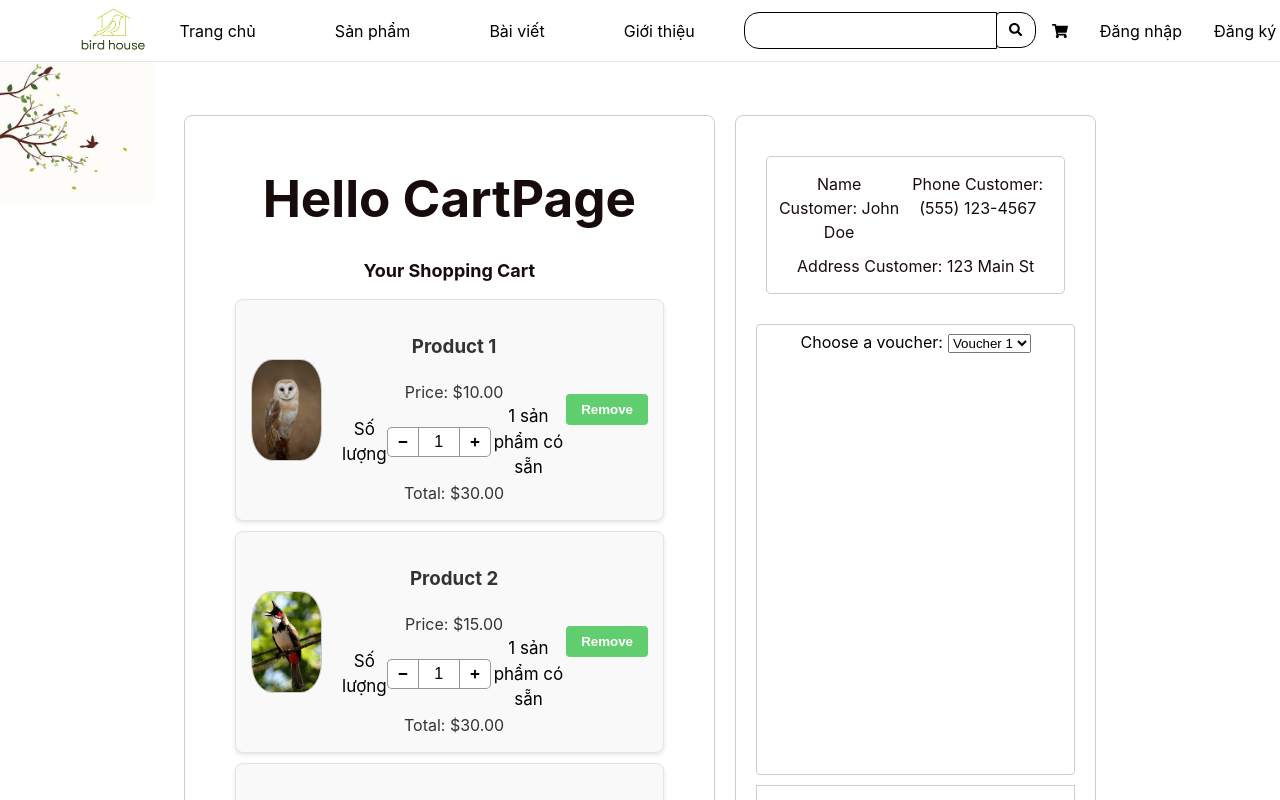
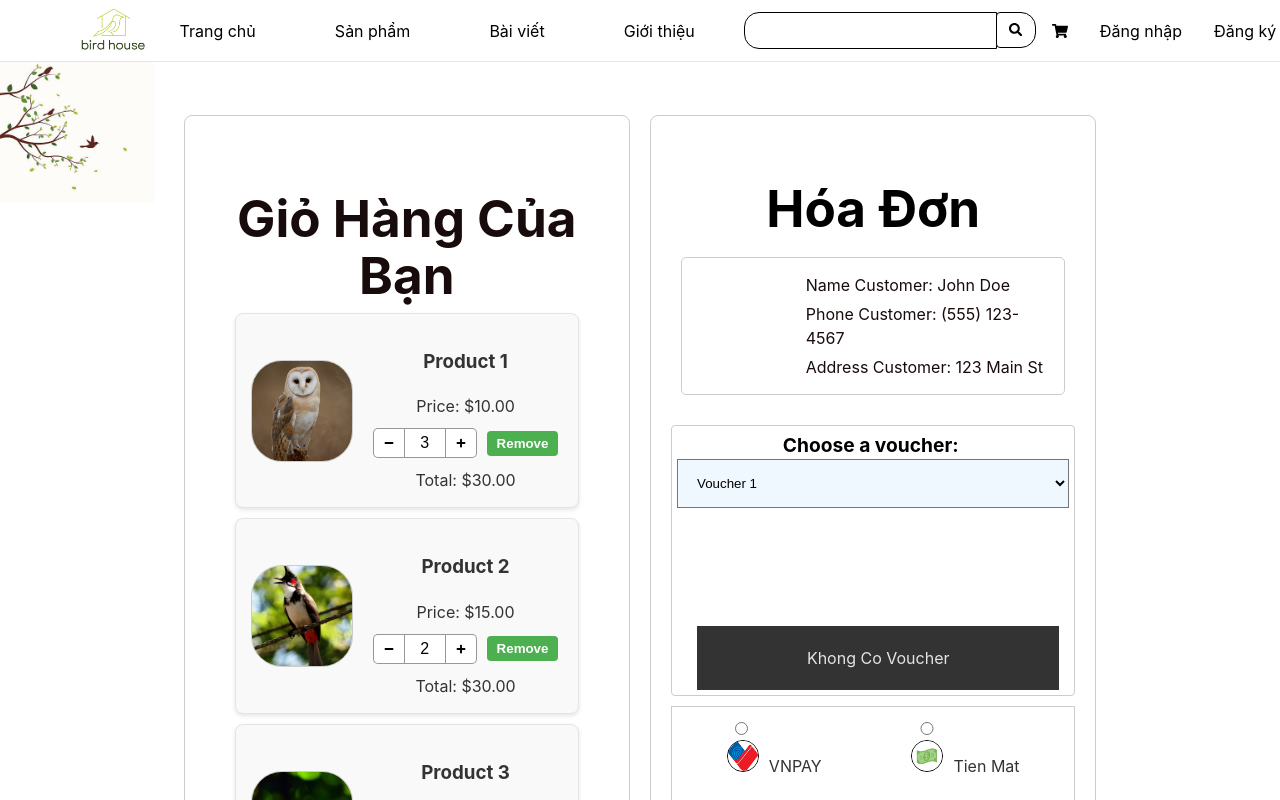
Before and after one commit to SWP391-bird-farm-shop/frontend, a React (Vite) app: page /cart in a window 1280 px wide. Shown: the top 800 px of the page. Built offline with nearby package versions, Linux system fonts and the light colour scheme.

Commit message:
cart page ne

```diff
--- a/src/components/button/QuantityButton.jsx
+++ b/src/components/button/QuantityButton.jsx
@@ -2,39 +2,28 @@ import React, { useState } from "react";
 import { FaMinus, FaPlus } from "react-icons/fa";
 import './QuantityButton.css'
 
-const QuantityButton = () => {
-    const [quantity, setQuantity] = useState(1);
+const QuantityButton = ({ initialQuantity, onQuantityChange }) => {
+    const [quantity, setQuantity] = useState(initialQuantity);
 
     const decrementQuantity = () => {
         if (quantity > 1) {
             setQuantity(quantity - 1);
+            onQuantityChange(quantity - 1);
         }
     };
 
-    const handleInputChange = (event) => {
-        const value = event.target.value.trim();
-        if (value === null || (value >= 1 && !isNaN(value))) {
-            setQuantity(value === null ? 0 : parseInt(value));
-        }
-        if (value == 0) {
-            setQuantity(null)
-        } else if (value === null) {
-            setQuantity(1)
-        }
+    const incrementQuantity = () => {
+        setQuantity(quantity + 1);
+        onQuantityChange(quantity + 1);
     };
 
     return (
-        <div className="quantity-section">
-            <p className="quantity-name">Số lượng</p>
         <div className="quantity">
             <button className="quantity-button left" onClick={decrementQuantity}><FaMinus className="quantity-icon" /></button>
-                <input className="quantity-number" type="number" value={quantity} onChange={handleInputChange} min="1" step="1" />
-                <button className="quantity-button right" onClick={() => setQuantity(quantity + 1)}><FaPlus className="quantity-icon" /></button>
+            <input className="quantity-number" type="number" value={quantity} readOnly />
+            <button className="quantity-button right" onClick={incrementQuantity}><FaPlus className="quantity-icon" /></button>
         </div>
-            <p className="quantity-inventory">{quantity} sản phẩm có sẵn</p>
-        </div>
-
-    )
+    );
 }
 
 export default QuantityButton;
--- a/src/page/CartPage.css
+++ b/src/page/CartPage.css
@@ -1,33 +1,10 @@
-
 .Order {
   display: flex;
   justify-content: space-between;
   margin: 20px;
 }
 
-
-
-
-
-
-
-.Order-Total {
-    flex: 1;
-    margin: 10px;
-    padding: 20px;
-    background: #FFFFFF;
-    background-size: 400% 400%;
-    animation: gradient 15s ease infinite;
-    border-radius: 8px;
-    color: #180B0B;
-    border: 1px solid #ccc;
-  }
-
-  .Order-Total p {
-    margin: 0;
-  }
-
-
+.Order-Total,
 .Order-Payment {
   flex: 1;
   margin: 10px;
@@ -40,13 +17,10 @@
   border: 1px solid #ccc;
 }
 
+.Order-Total p,
 .Order-Payment p {
   margin: 0;
 }
-
-
-
-
 
 #cart {
   padding: 20px;
@@ -76,7 +50,7 @@ tbody tr:nth-child(even) {
   background-color: #f7f7f7;
 }
 
-img {
+.payment-logo img {
   max-width: 100px;
   height: auto;
 }
@@ -96,47 +70,40 @@ button:hover {
   background-color: #005ea3;
 }
 
+.voucher-box {
+  padding-top: 30%;
+  background-color: white;
+  padding-left: 20px;
+}
 
+.voucher-box-test {
+  color: #e4e4e4;
+  background-color: #333;
+  padding: 20px;
+  margin-right: 10px;
+  margin-left: 0px;
+}
 
 .Order-Info {
   display: flex;
   flex-direction: column;
-
   padding: 10px;
   margin-bottom: 10px;
   background-color: #FFFFFF;
-
 }
 
-  /* CartPage.css */
-
-/* CartPage.css */
-
 .customer-info {
-
   padding: 10px;
   margin-bottom: 10px;
 }
 
-  .name-phone {
-    display: flex;
-    justify-content: space-between;
-
+.customer-info p {
+  margin: 5px 0;
+  color: #180B0B;
+  text-align: left;
+  padding-left: 30%;
 }
 
-  .name-phone p {
-    margin: 5px 0;
-  }
-
-  .customer-info p {
-    margin: 5px 0;
-    color:#180B0B;
-  }
-
-
-  /* CartPage.css */
-
-/* Styling for Voucher Info section (Custom Select Box) */
 .Voucher-Info {
   position: relative;
   display: inline-block;
@@ -145,26 +112,22 @@ button:hover {
   padding: 5px;
 }
 
-  /* Style the label within the Voucher Info section */
 .Voucher-Info label {
   margin-right: 5px;
-    color: #000000; /* Set the text color to black */
+  color: #000000;
 }
 
-  /* Style the custom select container */
 .custom-select {
   position: relative;
   display: inline-block;
 }
 
-  /* Style the select element within the custom select container */
 .custom-select select {
-    display: none; /* Hide the default select element */
+  display: none;
 }
 
-  /* Style the custom select to appear as a button */
 .custom-select::before {
-    content: '▼'; /* Unicode down arrow character */
+  content: '▼';
   position: absolute;
   top: 0;
   right: 0;
@@ -174,20 +137,18 @@ button:hover {
   cursor: pointer;
 }
 
-  /* Show the selected option text */
 .custom-select::after {
   content: attr(data-selected);
   position: absolute;
   top: 0;
   left: 0;
-    right: 20px; /* Adjust to accommodate the arrow */
+  right: 20px;
   padding: 5px;
   border: 1px solid #ccc;
   border-radius: 4px 0 0 4px;
   background-color: #fff;
   cursor: pointer;
 }
-
 
 .custom-select ul {
   list-style: none;
@@ -204,12 +165,10 @@ button:hover {
   background-color: #fff;
 }
 
-
 .custom-select ul li {
   padding: 5px;
   cursor: pointer;
 }
-
 
 .custom-select.active ul {
   display: block;
@@ -254,7 +213,9 @@ button:hover {
   cursor: pointer;
 }
 
-#momo-button {
+#momo-button,
+#vnpay-button,
+#tienmat-button {
   background-color: #FF1493;
   color: white;
   border: none;
@@ -267,39 +228,13 @@ button:hover {
   width: 20%;
 }
 
-
-
-
-
 #vnpay-button {
   background-color: #FF7700;
-    color: white;
-    border: none;
-    border-radius: 5px;
-    padding: 10px 20px;
-    margin: 5px;
-    cursor: pointer;
-    display: flex;
-    align-items: center;
-    width: 20%;
-
 }
-
 
 #tienmat-button {
   background-color: #009900;
-    color: white;
-    border: none;
-    border-radius: 5px;
-    padding: 10px 20px;
-    margin: 5px;
-    cursor: pointer;
-    display: flex;
-    align-items: center;
-    width: 20%;
 }
-
-
 
 .payment-logo {
   width: 30px;
@@ -308,10 +243,6 @@ button:hover {
   border: 1px solid #000;
   border-radius: 50%;
 }
-
-
-
-
 
 .order-payment {
   background-color: #f9f9f9;
@@ -342,7 +273,7 @@ h2 {
 }
 
 .customer-info p {
-    margin: 5px 0;
+  margin: 5px;
   font-size: 16px;
 }
 
@@ -357,16 +288,16 @@ h2 {
   font-weight: bold;
 }
 
-
 .cart-item {
   border: 1px solid #e4e4e4;
   padding: 15px;
   margin: 10px;
   border-radius: 8px;
   display: flex;
-    justify-content: space-between;
+  justify-content: space between;
   align-items: center;
   transition: background-color 0.3s, transform 0.2s, box-shadow 0.3s, color 0.2s;
+
   background-color: #f9f9f9;
   box-shadow: 0 2px 4px rgba(0, 0, 0, 0.1);
   color: #333;
@@ -379,11 +310,6 @@ h2 {
   color: #555;
 }
 
-
-
-
-
-
 .item-image {
   width: 100px;
   height: 100px;
@@ -394,11 +320,9 @@ h2 {
   transition: transform 0.2s;
 }
 
-
 .item-image:hover {
   transform: scale(1.1);
 }
-
 
 .item-image img {
   width: 100%;
@@ -426,61 +350,57 @@ h2 {
 #cart-total {
   color: white;
 }
-/* CartPage.css */
 
-/* Container for Total-Info */
 .Total-Info {
-    background: #FFFFFF; /* Set the background color to white */
+  background: #FFFFFF;
   padding: 10px;
-    border: 1px solid #ccc; /* Add a border with a color of your choice */
+  border: 1px solid #ccc;
   border-radius: 8px;
-    color: #000000; /* Set the text color to black */
+  color: #000000;
 }
 
 .Total-Info p {
   margin: 0;
 }
-  /* CartPage.css */
 
-/* Container for Order-Payment and its child sections */
 .Order-Payment {
   display: flex;
   flex-direction: column;
-    background: #FFFFFF; /* White background */
-    border: 1px solid #ccc; /* Border with a color of your choice */
+  background: #FFFFFF;
+  border: 1px solid #ccc;
   border-radius: 8px;
   padding: 20px;
   margin: 10px;
-    color: #000000; /* Text color for the sections */
+  color: #000000;
 }
 
+.voucher-test {
+  font-weight: bold;
+  font-size: larger;
+  color: #000;
+}
 
 .Order-Payment .customer-info {
   flex: 3;
   margin: 10px 0;
 }
 
-
 .Order-Payment .Voucher-Info {
-    flex: 3;
+  flex: 2;
 }
-
 
 .Order-Payment .Payment-Method {
   flex: 1;
   margin: 10px 0;
 }
 
-
 .Order-Payment .Total-Info {
-    flex: 0.5S;
+  flex: 0.5;
   margin: 10px 0;
 }
 
-
-
 #confirm-button {
-    background-color:  #61CE70;
+  background-color: #61CE70;
   color: white;
   border: none;
   padding: 10px 20px;
@@ -492,3 +412,50 @@ h2 {
 #confirm-button:hover {
   background-color: #18653e;
 }
+
+.Voucher-Info {
+  display: flex;
+  flex-direction: column;
+}
+
+.voucher-combobox {
+  display: flex;
+  background-color: aliceblue;
+  color: black;
+  align-items: center;
+  width: 100%;
+  padding: 10px;
+}
+
+#voucher {
+  flex: 1;
+  margin: 0;
+  padding: 15px;
+  margin-right: 15px;
+}
+
+label {
+  margin-bottom: 5px;
+  color: #333;
+}
+
+.button-container {
+  display: flex;
+  align-items: center;
+}
+
+.remove-button {
+  background-color: #4CAF50;
+  color: white;
+  border: none;
+  padding: 5px 10px;
+  border-radius: 4px;
+  cursor: pointer;
+  transition: background-color 0.3s;
+  font-weight: bold;
+  margin-left: 10px;
+}
+
+.remove-button:hover {
+  background-color: #45a049;
+}
--- a/src/page/CartPage.jsx
+++ b/src/page/CartPage.jsx
@@ -32,17 +32,15 @@ const CartPage = () => {
         setCartItems(updatedCart);
     }
 
-    // const updateQuantity = (itemId, newQuantity) => {
-    //     const updatedCart = cartItems.map(item => {
-    //         if (item.id === itemId) {
-    //             return { ...item, quantity: newQuantity };
-    //         }
-    //         return item;
-    //     });
-    //     setCartItems(updatedCart);
-    // }
-
-
+    const updateQuantity = (itemId, newQuantity) => {
+        const updatedCart = cartItems.map(item => {
+            if (item.id === itemId) {
+                return { ...item, quantity: newQuantity };
+            }
+            return item;
+        });
+        setCartItems(updatedCart);
+    }
 
     const calculateTotal = () => {
         return cartItems.reduce((total, item) => total + (item.price * item.quantity), 0);
@@ -51,9 +49,8 @@ const CartPage = () => {
     return (
         <div className="Order">
             <div className="Order-Total">
-            <h1>Hello CartPage</h1>
                 <div id="cart">
-                <h2>Your Shopping Cart</h2>
+                    <h1>Giỏ Hàng Của Bạn</h1>
                     <div className="cart-items">
                         {cartItems.map(item => (
                             <div key={item.id} className="cart-item">
@@ -63,48 +60,51 @@ const CartPage = () => {
                                 <div className="item-details">
                                     <h3>{item.name}</h3>
                                     <p>Price: ${item.price.toFixed(2)}</p>
-                                <QuantityButton />
+                                    <div className="button-container">
+                <QuantityButton
+                    initialQuantity={item.quantity}
+                    onQuantityChange={(newQuantity) => updateQuantity(item.id, newQuantity)}
+                />
+                <button onClick={() => removeItem(item.id)} className="remove-button">Remove</button>
+            </div>
             <p>Total: ${(item.price * item.quantity).toFixed(2)}</p>
         </div>
-                            <button onClick={() => removeItem(item.id)}>Remove</button>
     </div>
                         ))}
                     </div>
-                <div id="total-box">
-    <p>Total</p>
-    <p id="cart-total">${calculateTotal().toFixed(2)}</p>
                 </div>
             </div>
-        </div>
+
             <div className="Order-Payment">
                 <div className="Order-Info">
+                    <h1>Hóa Đơn</h1>
                     <div className="customer-info">
-    <div className="name-phone">
                         <p>Name Customer: John Doe</p>
                         <p>Phone Customer: (555) 123-4567</p>
-    </div>
                         <p>Address Customer: 123 Main St</p>
                     </div>
                 </div>
 
-
-<div class="Voucher-Info">
+                <div className="Voucher-Info">
+                    <div className="voucher-test">
                         <label for="voucher">Choose a voucher:</label>
-  <select name="voucher" id="voucher">
+                    </div>
+                    <div>
+                        <select name="voucher" id="voucher" className="voucher-combobox">
                             <option value="voucher1">Voucher 1</option>
                             <option value="voucher2">Voucher 2</option>
                             <option value="voucher3">Voucher 3</option>
                             <option value="voucher4">Voucher 4</option>
                         </select>
                     </div>
-
+                    <div className="voucher-box">
+                        <div className="voucher-box-test">
+                            Khong Co Voucher
+                        </div>
+                    </div>
+                </div>
 
                 <div className="Payment-Method">
-  <label>
-    <input type="radio" name="payment" value="momo" id="momo-button" />
-    <img src="momo.jpg" alt="Momo" className="payment-logo" />
-    Momo
-  </label>
                     <label>
                         <input type="radio" name="payment" value="vnpay" id="vnpay-button" />
                         <img src="vnpay.jpg" alt="VNPAY" className="payment-logo" />
@@ -117,7 +117,6 @@ const CartPage = () => {
                     </label>
                 </div>
 
-
                 <div className="Total-Info">
                     <p>Total: $<span>{calculateTotal().toFixed(2)}</span></p>
                 </div>
@@ -126,9 +125,8 @@ const CartPage = () => {
                     <button type="submit" id="confirm-button">Confirm Order</button>
                 </div>
             </div>
-
         </div>
-    )
+    );
 }
 
 export default CartPage;
```
Lines whose indentation alone changed are shown as unchanged.
